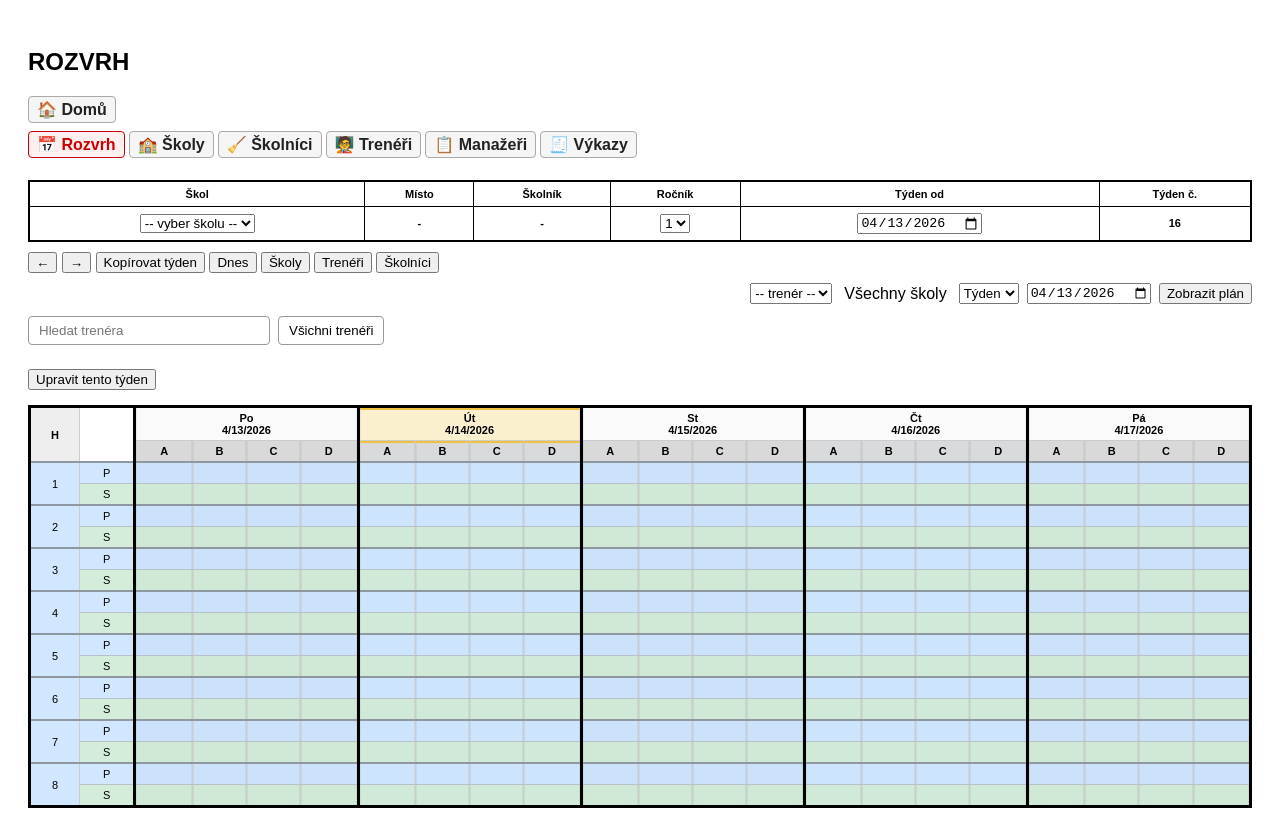
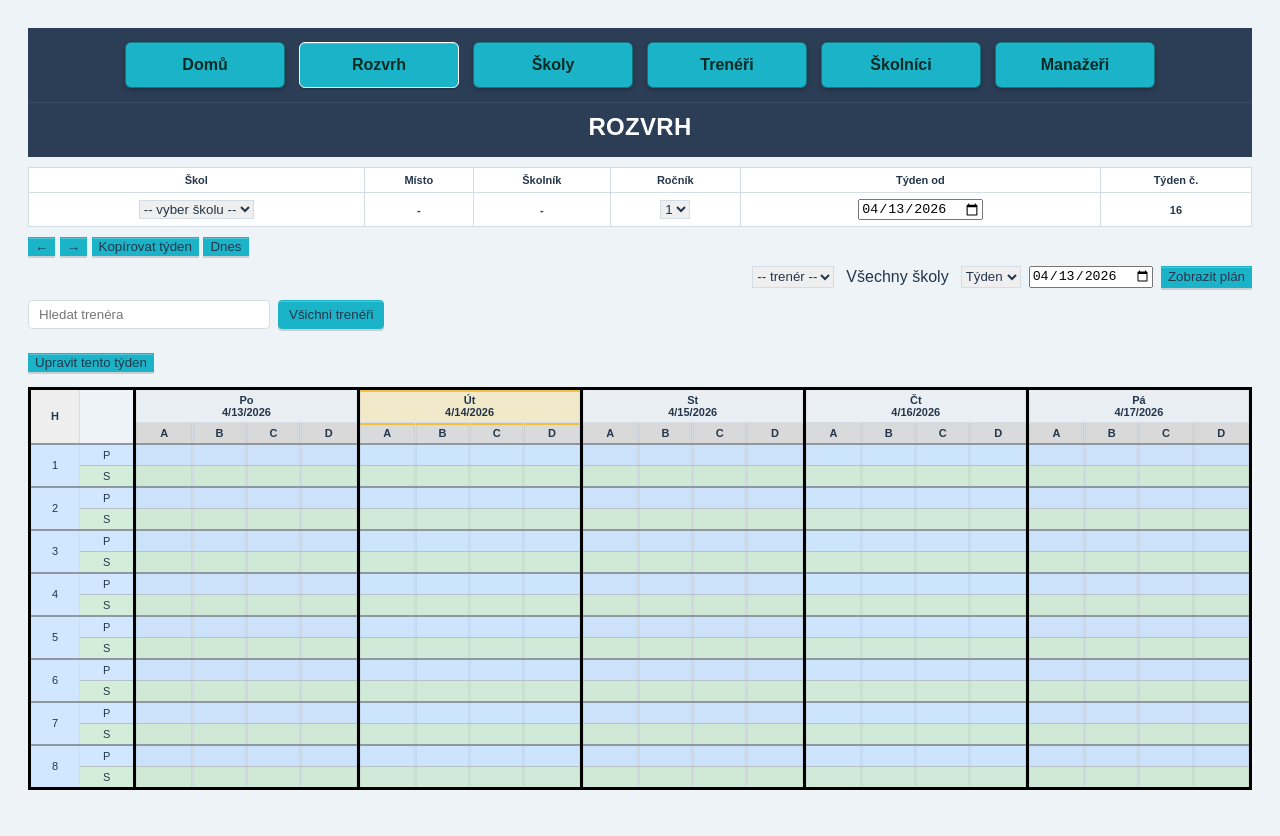
Before and after one commit to tkalabus-callab/rozvrh-app, a plain HTML site: page index.html in a window 1280 px wide. Drawn offline with Linux system fonts and the light colour scheme.

Commit message:
UI nav sjednocení

```diff
--- a/index.html
+++ b/index.html
@@ -5,18 +5,124 @@
 <title>ROZVRH</title>
 
 <style>
-body { font-family: Arial; padding:20px; }
+
+/* === TOP NAV === */
+.page-header {
+  background:var(--color-header);
+  width:100%;
+  box-sizing:border-box;
+}
+
+.top-nav {
+  background:transparent;
+  padding:14px 16px;
+  display:flex;
+  gap:14px;
+  align-items:stretch;
+  justify-content:center;
+  flex-wrap:wrap;
+  width:100%;
+  max-width:100%;
+  margin:0;
+  border-bottom:1px solid rgba(255,255,255,0.08);
+  box-sizing:border-box;
+}
+
+.top-nav a,
+.page-header .top-nav a {
+  box-sizing:border-box;
+  color:#062b25;
+  text-decoration:none;
+  padding:0 16px;
+  border-radius:6px;
+  font-weight:600;
+  transition:background-color 0.2s ease, box-shadow 0.2s ease;
+  white-space:nowrap;
+  background:var(--color-primary) !important;
+  border:1px solid rgba(0,0,0,0.35) !important;
+  box-shadow:
+    0 2px 4px rgba(0,0,0,0.25),
+    inset 0 1px 0 rgba(255,255,255,0.06);
+  display:flex;
+  align-items:center;
+  justify-content:center;
+  flex:0 0 160px;
+  height:46px;
+  line-height:1;
+  text-align:center;
+  overflow:hidden;
+  margin:0;
+}
+
+.top-nav a:hover {
+  background:var(--color-primary) !important;
+  box-shadow:
+    0 4px 10px rgba(0,0,0,0.35),
+    inset 0 1px 0 rgba(255,255,255,0.10);
+  border-color:#6b84a3;
+  color:#062b25;
+}
+
+.top-nav a.is-current,
+.top-nav a[aria-current="page"],
+.top-nav a.is-current:hover,
+.top-nav a[aria-current="page"]:hover {
+  background:var(--color-primary) !important;
+  border-color:#ffffff !important;
+  color:#062b25 !important;
+  height:46px;
+}
+
+.top-nav a.is-current,
+.top-nav a[aria-current="page"] {
+  box-shadow: inset 0 0 0 4px #ffffff;
+}
+
+#pageTitle {
+  background:transparent;
+  color:#fff;
+  padding:10px 16px 16px 16px;
+  margin:0;
+  font-weight:700;
+  letter-spacing:0.3px;
+  text-align:center;
+  display:block;
+  width:100%;
+  max-width:100%;
+  box-sizing:border-box;
+}
+
+:root {
+  --color-primary: #1bb3c8;
+  --color-primary-dark: #146f80;
+  --color-bg: #eef3f7;
+  --color-border: #d4dde6;
+  --color-header: #2c3e55;
+  --color-text: #24364b;
+}
+
+body {
+  font-family: Arial;
+  padding:20px;
+  background:#eef3f7;
+  color:var(--color-text);
+}
+
+.page-shell {
+  padding:16px;
+}
 
 .header-table {
   width:100%;
   border-collapse: collapse;
   margin:10px 0;
-  border:2px solid #000;
+  background:#ffffff;
+  border:1px solid var(--color-border);
 }
 
 .header-table th,
 .header-table td {
-  border:1px solid #000;
+  border:1px solid var(--color-border);
   text-align:center;
   padding:6px;
   font-weight:bold;
@@ -30,10 +136,109 @@ table {
 }
 
 td, th {
-  border:1px solid #ccc;
+  border:1px solid var(--color-border);
   padding:4px;
   text-align:center;
   font-size:11px;
+}
+
+button {
+  border:1px solid var(--color-primary);
+  background:var(--color-primary);
+  color:var(--color-text);
+  font-weight:500;
+  box-shadow:
+    0 2px 0 rgba(0,0,0,0.15),
+    inset 0 1px 0 rgba(255,255,255,0.25);
+  transition: all 0.15s ease;
+}
+
+button:hover {
+  background:var(--color-primary-dark);
+  border-color:var(--color-primary-dark);
+  box-shadow:
+    0 3px 6px rgba(0,0,0,0.2),
+    inset 0 1px 0 rgba(255,255,255,0.2);
+}
+
+button:active {
+  transform: translateY(1px);
+  box-shadow:
+    0 1px 0 rgba(0,0,0,0.2),
+    inset 0 2px 4px rgba(0,0,0,0.2);
+}
+
+.legacy-shortcuts {
+  display:none;
+}
+
+a[href="home.html"],
+a[href="index.html"],
+a[href="schools.html"],
+a[href="caretakers.html"],
+a[href="trainers.html"],
+a[href="managers.html"],
+a[href="trainer-plan.html"] {
+  display:inline-block;
+  padding:7px 12px;
+  margin:0 4px 0 0;
+  border:1px solid var(--color-header);
+  border-radius:4px;
+  background:var(--color-header);
+  color:#f4f7fb;
+  text-decoration:none;
+  box-shadow:
+    0 2px 0 rgba(0,0,0,0.18),
+    inset 0 1px 0 rgba(255,255,255,0.12);
+  transition:all 0.15s ease;
+}
+
+a[href="home.html"]:hover,
+a[href="index.html"]:hover,
+a[href="schools.html"]:hover,
+a[href="caretakers.html"]:hover,
+a[href="trainers.html"]:hover,
+a[href="managers.html"]:hover,
+a[href="trainer-plan.html"]:hover {
+  background:#3a5675;
+  border-color:#3a5675;
+  color:#ffffff;
+  box-shadow:
+    0 3px 6px rgba(0,0,0,0.22),
+    inset 0 1px 0 rgba(255,255,255,0.14);
+}
+
+a[href="home.html"]:active,
+a[href="index.html"]:active,
+a[href="schools.html"]:active,
+a[href="caretakers.html"]:active,
+a[href="trainers.html"]:active,
+a[href="managers.html"]:active,
+a[href="trainer-plan.html"]:active {
+  transform:translateY(1px);
+}
+
+a[href="home.html"] {
+  margin-bottom:10px;
+}
+
+a[href="index.html"][aria-current="page"],
+a[href="schools.html"][aria-current="page"],
+a[href="caretakers.html"][aria-current="page"],
+a[href="trainers.html"][aria-current="page"],
+a[href="managers.html"][aria-current="page"],
+a[href="trainer-plan.html"][aria-current="page"] {
+  background:#3a5675;
+  border-color:#6f8aa8;
+  color:#ffffff;
+  box-shadow:
+    0 2px 0 rgba(0,0,0,0.18),
+    inset 0 1px 0 rgba(255,255,255,0.18);
+}
+
+select {
+  border:1px solid var(--color-border);
+  color:var(--color-text);
 }
 
 .hour-cell { width:40px; background:#eee; }
@@ -381,15 +586,22 @@ th.today-column::before {
 
 .trainer-search {
   padding:6px 10px;
-  border:1px solid #999;
+  border:1px solid var(--color-border);
+  color:var(--color-text);
   border-radius:4px;
   min-width:220px;
 }
 
 .trainer-toggle {
   padding:6px 10px;
-  border:1px solid #999;
-  background:#fff;
+  border:1px solid var(--color-primary);
+  background:var(--color-primary);
+  color:var(--color-text);
+  font-weight:500;
+  box-shadow:
+    0 2px 0 rgba(0,0,0,0.15),
+    inset 0 1px 0 rgba(255,255,255,0.25);
+  transition: all 0.15s ease;
   border-radius:4px;
   cursor:pointer;
 }
@@ -497,20 +709,17 @@ th.today-column::before {
 
 <body>
 
-<h2 id="pageTitle">ROZVRH</h2>
-<div class="top-toolbar">
-  <div class="top-toolbar-left">
-    <a href="home.html">🏠 Domů</a>
+<div class="page-header">
+  <div class="top-nav">
+    <a href="home.html">Domů</a>
+    <a href="index.html" aria-current="page" class="is-current">Rozvrh</a>
+    <a href="schools.html">Školy</a>
+    <a href="trainers.html">Trenéři</a>
+    <a href="caretakers.html">Školníci</a>
+    <a href="managers.html">Manažeři</a>
   </div>
-  <div class="top-toolbar-actions"></div>
-  <div class="top-toolbar-modules">
-    <a class="active" href="index.html">📅 Rozvrh</a>
-    <a href="schools.html">🏫 Školy</a>
-    <a href="caretakers.html">🧹 Školníci</a>
-    <a href="trainers.html">🧑‍🏫 Trenéři</a>
-    <a href="managers.html">📋 Manažeři</a>
-    <a href="reports.html">🧾 Výkazy</a>
-  </div>
+
+  <h2 id="pageTitle">ROZVRH</h2>
 </div>
 
 <table class="header-table">
@@ -544,9 +753,6 @@ th.today-column::before {
 <button onclick="changeWeek(7)">→</button>
 <button id="copyWeekButton" onclick="copyWeek()"></button>
 <button id="todayButton" onclick="goToday()"></button>
-<button id="schoolsButton" onclick="openSchools()"></button>
-<button id="trainersButton" onclick="openTrainers()">Trenéři</button>
-<button id="caretakersButton" onclick="openCaretakers()">Školníci</button>
 
 <div id="trainerToolsContainer">
   <select id="trainerFilterSelect"></select>
@@ -623,9 +829,6 @@ const trainerPeriodDate = document.getElementById("trainerPeriodDate");
 const weekNumber = document.getElementById("weekNumber");
 const copyWeekButton = document.getElementById("copyWeekButton");
 const todayButton = document.getElementById("todayButton");
-const schoolsButton = document.getElementById("schoolsButton");
-const trainersButton = document.getElementById("trainersButton");
-const caretakersButton = document.getElementById("caretakersButton");
 const managerSelect = document.getElementById("managerSelect");
 const trainerSearch = document.getElementById("trainerSearch");
 const trainerFilterSelect = document.getElementById("trainerFilterSelect");
@@ -1022,8 +1225,6 @@ function initStaticTexts(){
   weekNumberHeader.textContent = "Týden č.";
   copyWeekButton.textContent = TEXTS.schedule.copyWeek;
   todayButton.textContent = "Dnes";
-  schoolsButton.textContent = TEXTS.schools.title;
-  trainersButton.textContent = TEXTS.trainers.title;
   trainerSearch.placeholder = TEXTS.schedule.searchTrainer;
   showAllTrainersButton.textContent = TEXTS.schedule.allTrainers;
 }
```
Also changed, not shown: schools.html (+1 -2 lines).
